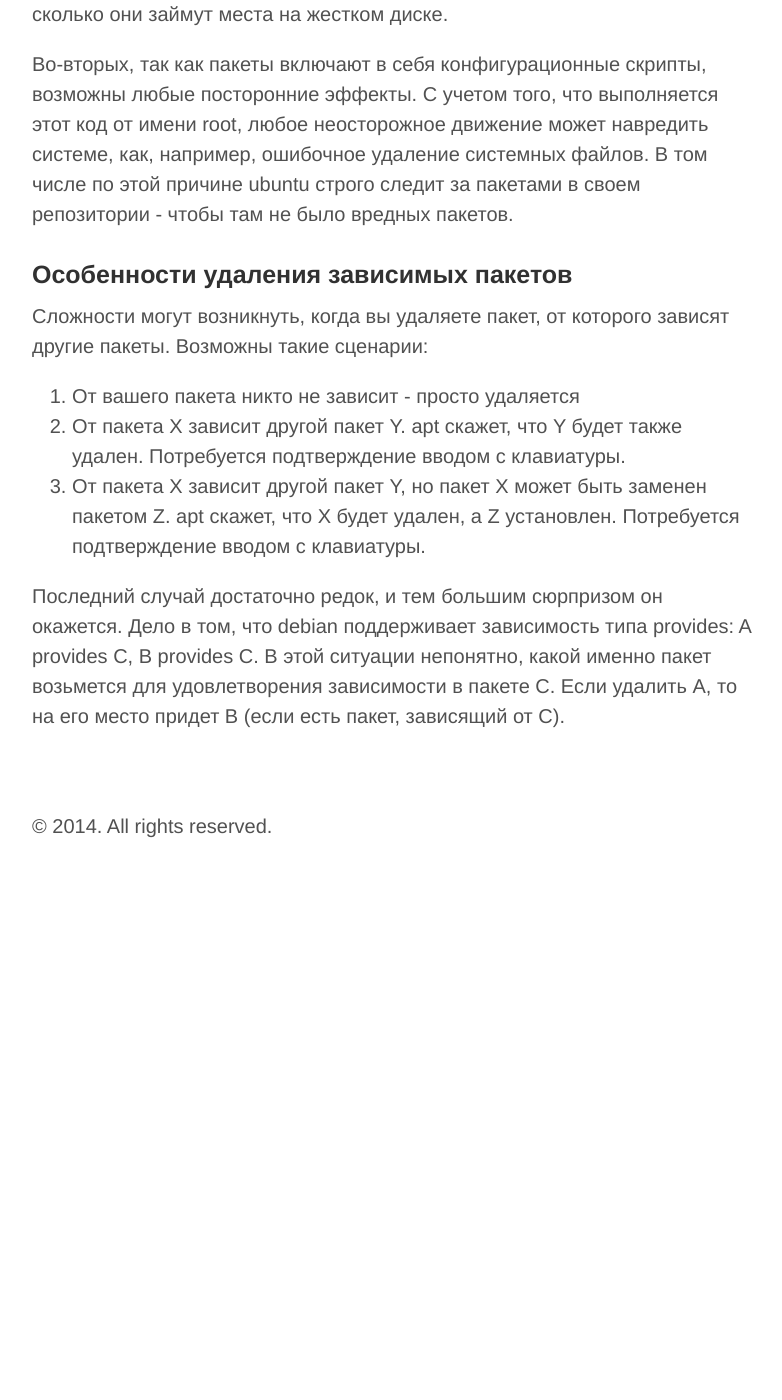
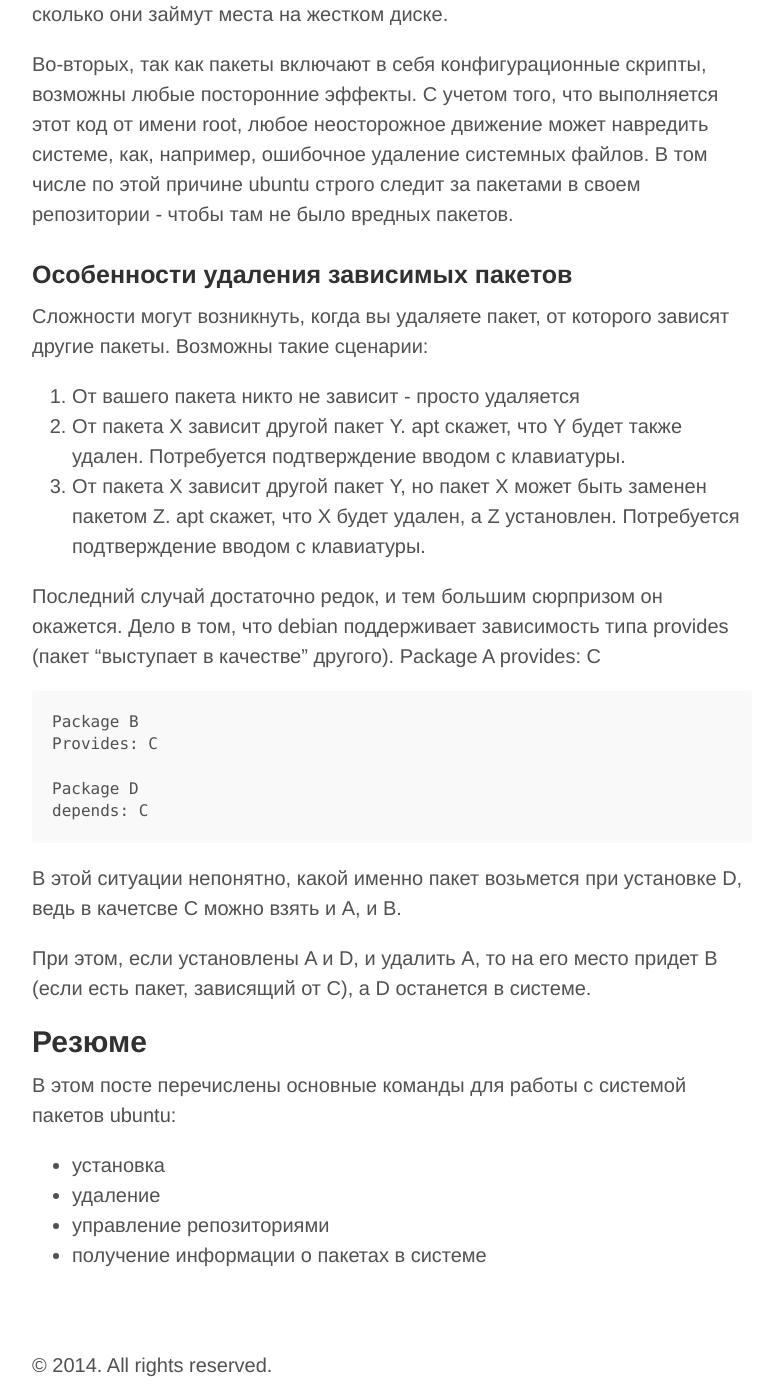
Before and after one commit to lonlylocly/lonlylocly.github.io, a Jekyll site: the page built from _posts/2014-10-26-Surviving-with-debian.md, in a window 1280 px wide and 1400 px high, scrolled down 5948 px. Shown: the whole window, without its empty margins (248-1030 px from the left). Built offline with Jekyll 4.4.1, drawn with Linux system fonts in a browser that asks for light colours; Markdown is read by kramdown in place of the engine named in the settings; before the commit the page ends 6809 px from its top, so only the background shows below that.

Commit message:
Update 2014-10-26-Surviving-with-debian.md

```diff
--- a/_posts/2014-10-26-Surviving-with-debian.md
+++ b/_posts/2014-10-26-Surviving-with-debian.md
@@ -169,4 +169,25 @@ dpkg - это дебиановский установщик пакетов. Он
 2. От пакета Х зависит другой пакет Y. apt скажет, что Y будет также удален. Потребуется подтверждение вводом с клавиатуры.
 3. От пакета Х зависит другой пакет Y, но пакет X может быть заменен пакетом Z. apt скажет, что X будет удален, а Z установлен. Потребуется подтверждение вводом с клавиатуры.
 
-Последний случай достаточно редок, и тем большим сюрпризом он окажется. Дело в том, что debian поддерживает зависимость типа provides: A provides C, B provides C. В этой ситуации непонятно, какой именно пакет возьмется для удовлетворения зависимости в пакете C. Если удалить A, то на его место придет B (если есть пакет, зависящий от C).
+Последний случай достаточно редок, и тем большим сюрпризом он окажется. Дело в том, что debian поддерживает зависимость типа provides (пакет "выступает в качестве" другого).
+    Package A
+    provides: C
+
+    Package B
+    Provides: C
+
+    Package D
+    depends: C
+
+В этой ситуации непонятно, какой именно пакет возьмется при установке D, ведь в качетсве C можно взять и A, и B.
+
+При этом, если установлены A и D, и удалить A, то на его место придет B (если есть пакет, зависящий от C), а D останется в системе.
+
+## Резюме
+
+В этом посте перечислены основные команды для работы с системой пакетов ubuntu:
+
+* установка
+* удаление
+* управление репозиториями
+* получение информации о пакетах в системе
```
